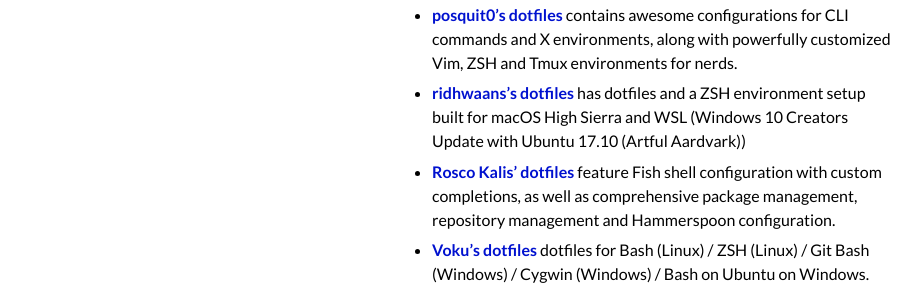
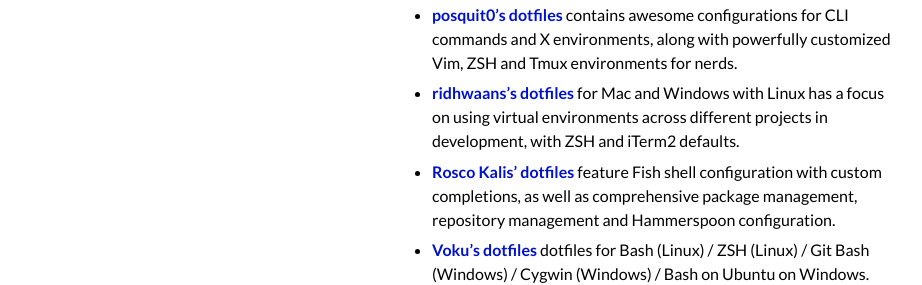
Before and after one commit to dotfiles/dotfiles.github.com, a Jekyll site: the page built from index.md, in a window 1280 px wide and 900 px high, scrolled down 3643 px. Shown: the part 177-462 px from the top of the window, without its empty margins (178-1100 px from the left). Built offline with Jekyll 4.4.1, drawn with Linux system fonts in a browser that asks for light colours; Markdown is read by kramdown in place of the engine named in the settings; comment, search, counter and statistics services are not loaded.

Commit message:
update message

```diff
--- a/index.md
+++ b/index.md
@@ -63,7 +63,7 @@
 * [Overbryd's dotfiles](https://github.com/Overbryd/dotfiles) features a 0-100 macOS bootstrap and topical setup maintained with a simple Makefile
 * [Paul Miller’s dotfiles](https://github.com/paulmillr/dotfiles) feature greatly customized ZSH with auto-completion and syntax highlighting, a bunch of useful Git extras and colourful themes for macOS Terminal and Sublime Text.
 * [posquit0’s dotfiles](https://github.com/posquit0/dotfiles) contains awesome configurations for CLI commands and X environments, along with powerfully customized Vim, ZSH and Tmux environments for nerds.
-* [ridhwaans's dotfiles](https://github.com/ridhwaans/dotfiles) has dotfiles and a ZSH environment setup built for macOS High Sierra and WSL (Windows 10 Creators Update with Ubuntu 17.10 (Artful Aardvark))
+* [ridhwaans's dotfiles](https://github.com/ridhwaans/dotfiles) for Mac and Windows with Linux has a focus on using virtual environments across different projects in development, with ZSH and iTerm2 defaults.
 * [Rosco Kalis' dotfiles](https://github.com/rkalis/dotfiles) feature Fish shell configuration with custom completions, as well as comprehensive package management, repository management and Hammerspoon configuration.
 * [Voku’s dotfiles](https://github.com/voku/dotfiles) dotfiles for Bash (Linux) / ZSH (Linux) / Git Bash (Windows) / Cygwin (Windows) / Bash on Ubuntu on Windows.
 * [xero's dotfiles](https://github.com/xero/dotfiles) are managed with [GNU Stow](https://www.gnu.org/software/stow/), a free, portable, lightweight symlink farm manager.
```
